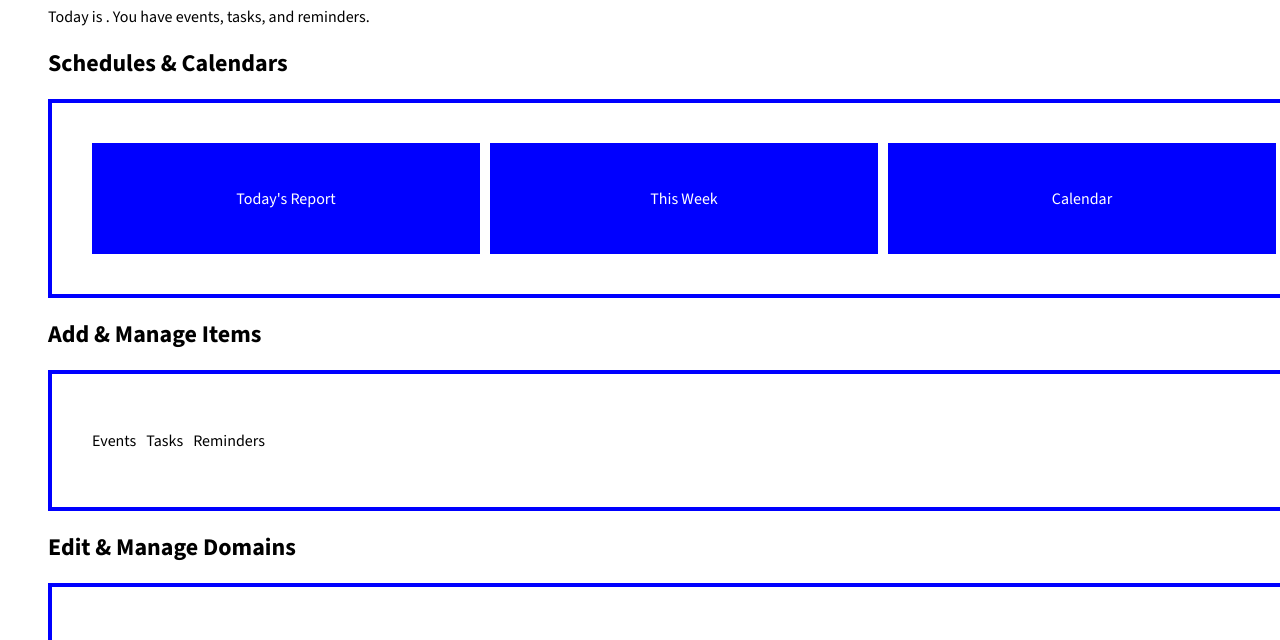
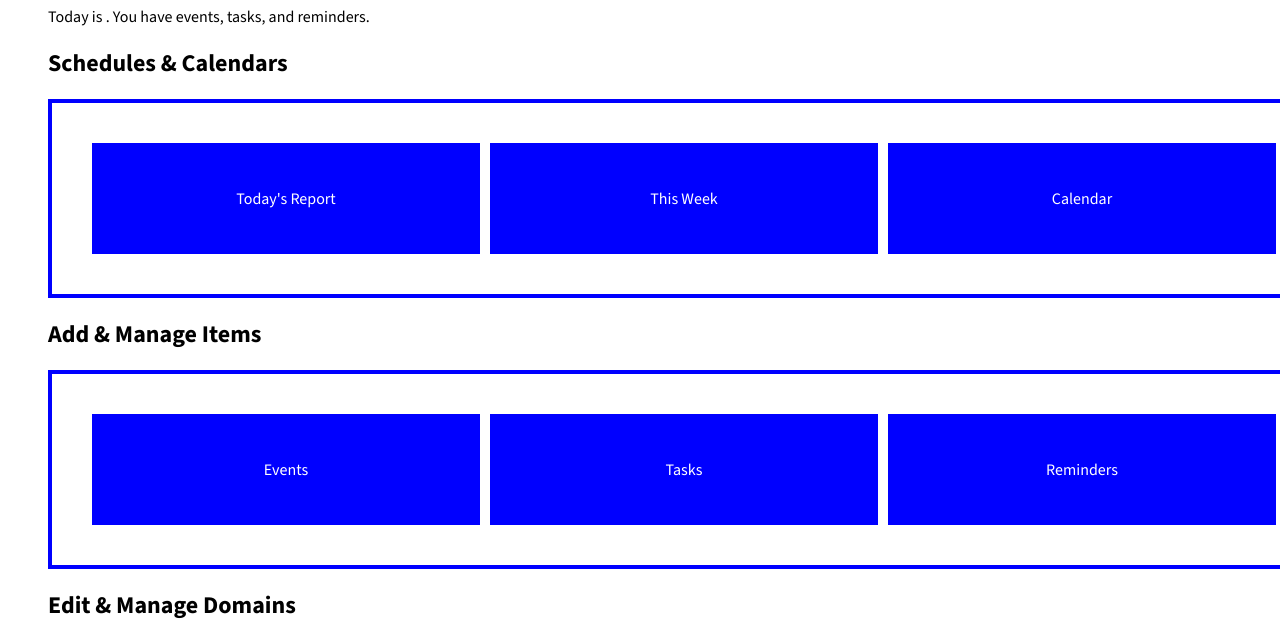
Before and after one commit to wdvdje/TimeScapeEditor, a plain HTML site: page index.html in a window 1280 px wide. Shown: the part 154-794 px from the top of the page. Drawn offline with nearby package versions, Linux system fonts and the light colour scheme.

Commit message:
Actualizar index.html

```diff
--- a/index.html
+++ b/index.html
@@ -22,9 +22,15 @@
     </div>
     <h2>Add & Manage Items</h2>
     <div class="formbox">
-      <p>Events</p>
-      <p>Tasks</p>
-      <p>Reminders</p>
+      <button class="formbutton">
+        <p>Events</p>
+      </button>
+       <button class="formbutton">
+        <p>Tasks</p>
+      </button>
+       <button class="formbutton">
+        <p>Reminders</p>
+      </button>
     </div>
     <h2>Edit & Manage Domains</h2>
     <div class="formbox">
```
